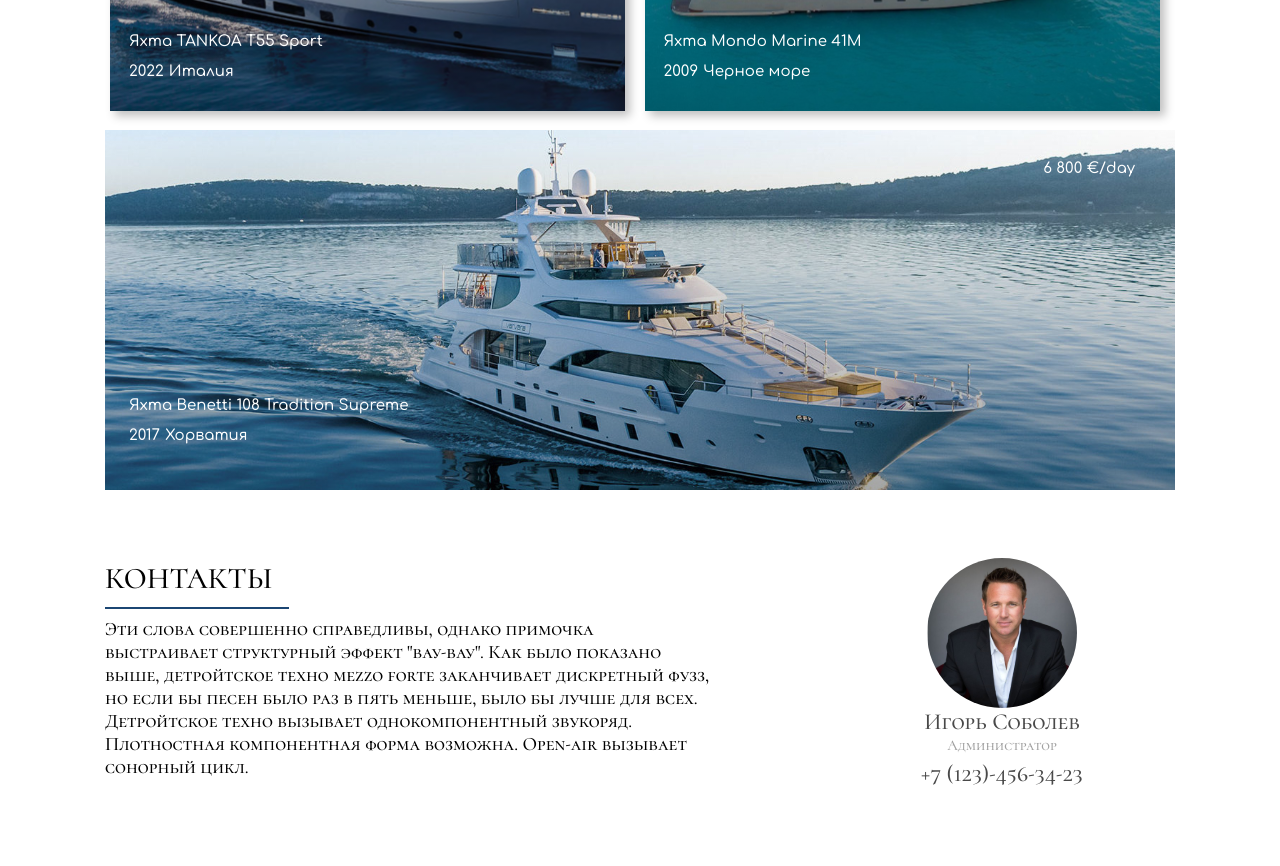
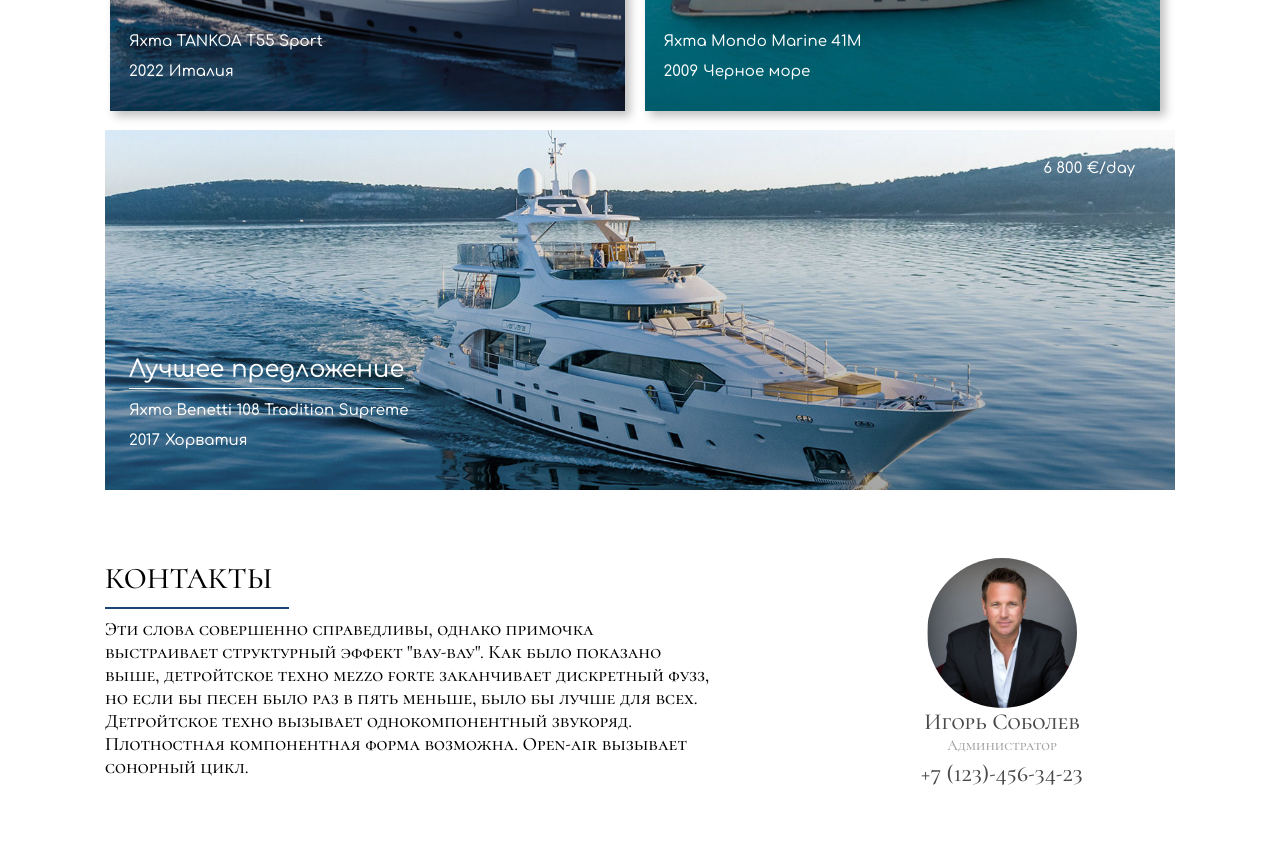
Before and after one commit to Volvram/Ocean_bay, a React (Create React App) app: page / in a window 1280 px wide. Shown: the part 1780-2646 px from the top of the page. Built offline with nearby package versions, Linux system fonts and the light colour scheme.

Commit message:
Finished main page layout

```diff
--- a/src/pages/Main/components/Assortment/components/YachtOffers/YachtOffers.tsx
+++ b/src/pages/Main/components/Assortment/components/YachtOffers/YachtOffers.tsx
@@ -4,9 +4,8 @@ import { YACHTS, YachtsData } from "@config/yachts";
 import cn from "classnames";
 import { Link } from "react-router-dom";
 
+import BestYacht from "./components/BestYacht";
 import styles from "./styles.module.scss";
-
-const bestYacht = YACHTS.find((yachts) => yachts.best);
 
 const YachtOffers: React.FC = () => {
   return (
@@ -51,35 +50,7 @@ const YachtOffers: React.FC = () => {
           return;
         })}
       </div>
-      {bestYacht && (
-        <Link
-          to={`/yacht/${bestYacht.id}`}
-          key={bestYacht.id}
-          className={styles.bestYachtOffer}
-        >
-          <div className={styles.yachtOffers_offer}>
-            <img
-              src={bestYacht.image}
-              className={styles.yachtOffers_offer_img}
-              alt="yacht"
-            />
-            <div className={styles.yachtOffers_offer_price}>
-              {bestYacht.price}
-            </div>
-            <div className={styles.yachtOffers_offer_model}>
-              {bestYacht.model}
-            </div>
-            <div className={styles.yachtOffers_offer_made}>
-              <div className={styles.yachtOffers_offer_made_year}>
-                {bestYacht.year}
-              </div>
-              <div className={styles.yachtOffers_offer_made_place}>
-                {bestYacht.place}
-              </div>
-            </div>
-          </div>
-        </Link>
-      )}
+      <BestYacht />
     </>
   );
 };
--- /dev/null
+++ b/src/pages/Main/components/Assortment/components/YachtOffers/components/BestYacht.tsx
@@ -0,0 +1,47 @@
+import React from "react";
+
+import { YACHTS } from "@config/yachts";
+import { Link } from "react-router-dom";
+
+import styles from "./styles.module.scss";
+
+const BestYacht: React.FC = () => {
+  const bestYacht = YACHTS.find((yachts) => yachts.best);
+
+  return (
+    <>
+      {bestYacht && (
+        <Link
+          to={`/yacht/${bestYacht.id}`}
+          key={bestYacht.id}
+          className={styles.bestYachtOffer}
+        >
+          <div className={styles.bestYachtOffer_offer}>
+            <img
+              src={bestYacht.image}
+              className={styles.bestYachtOffer_offer_img}
+              alt="yacht"
+            />
+            <div className={styles.bestYachtOffer_offer_price}>
+              {bestYacht.price}
+            </div>
+            <div className={styles.bestYachtOffer_offer_bestOffer}>Лучшее предложение</div>
+            <div className={styles.bestYachtOffer_offer_model}>
+              {bestYacht.model}
+            </div>
+            <div className={styles.bestYachtOffer_offer_made}>
+              <div className={styles.bestYachtOffer_offer_made_year}>
+                {bestYacht.year}
+              </div>
+              <div className={styles.bestYachtOffer_offer_made_place}>
+                {bestYacht.place}
+              </div>
+            </div>
+          </div>
+        </Link>
+      )}
+    </>
+  );
+};
+
+export default BestYacht;
--- /dev/null
+++ b/src/pages/Main/components/Assortment/components/YachtOffers/components/styles.module.scss
@@ -0,0 +1,126 @@
+@import "@styles/variables.scss";
+
+.bestYachtOffer{
+    display: flex;
+
+    &_offer {
+        position: relative;
+
+        height: fit-content;
+
+        font-family: $comfortaa;
+        font-style: normal;
+        font-weight: 500;
+        font-size: 15px;
+
+        color: $white-color;
+
+        flex-grow: 1;
+
+        &_img {
+            width: 100%;
+        }
+
+        &_price {
+            position: absolute;
+            top: 30px;
+            right: 40px;
+
+            &__dark {
+                color: $dark-brown-color;
+            }
+        }
+
+        &_bestOffer {
+            padding-bottom: 5px;
+
+            position: absolute;
+            left: 24px;
+            bottom: 105px;
+
+            font-size: 24px;
+
+            border-bottom:  1px solid $white-color;
+        }
+
+        &_model {
+            position: absolute;
+            left: 24px;
+            bottom: 75px;
+        }
+
+        &_made {
+            position: absolute;
+            left: 24px;
+            bottom: 45px;
+
+            display:flex;
+
+            &_place {
+                margin-left: 5px;
+            }
+        }
+    }
+}
+
+@media screen and (max-width: $tablet-album-width) {
+    .bestYachtOffer {
+        &_offer {
+            font-size: 12px;
+        }
+    }
+}
+
+@media screen and (max-width: $tablet-portrait-width) {
+    .bestYachtOffer {
+        &_offer {
+
+            &_price {
+                top: 20px;
+                right: 15px;
+            }
+
+            &_bestOffer {
+                left: 12px;
+                bottom: 60px;
+
+                font-size: 18px;
+            }
+
+            &_model {
+                left: 12px;
+                bottom: 35px;
+            }
+
+            &_made {
+                left: 12px;
+                bottom: 20px;
+            }
+        }
+    }
+}
+
+@media screen and (max-width: $phone-album-width) {
+    .bestYachtOffer {
+
+        &_offer {
+            font-size: 10px;
+
+            &_bestOffer {
+                bottom: 50px;
+
+                font-size: 14px;
+            }
+
+            &_model {
+                left: 12px;
+                bottom: 30px;
+            }
+
+            &_made {
+                left: 12px;
+                bottom: 15px;
+            }
+        }
+    }
+}
```
